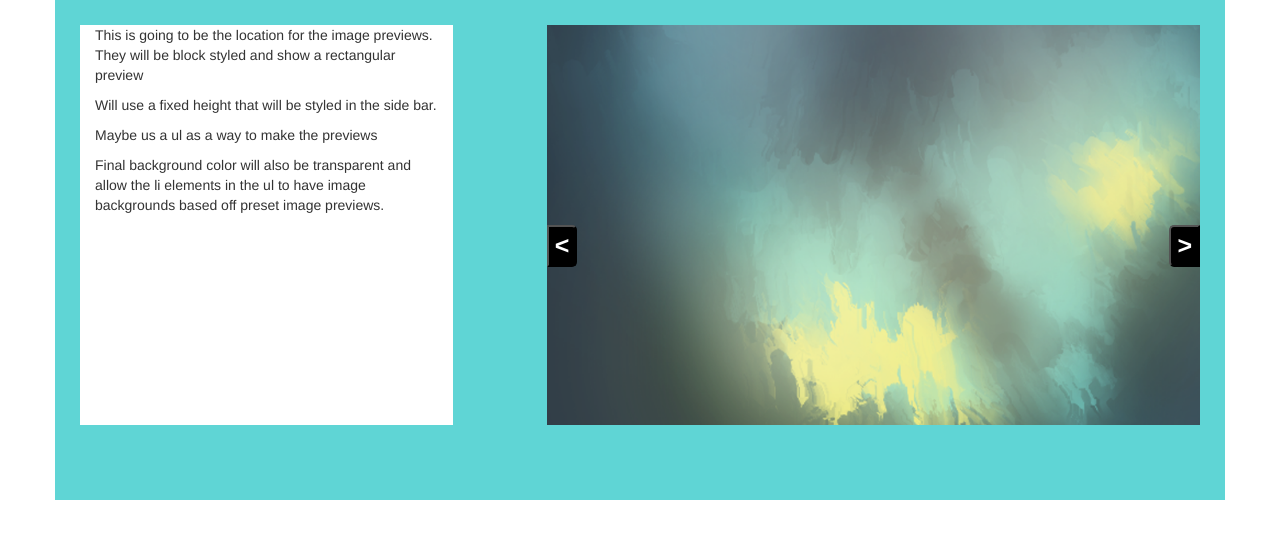
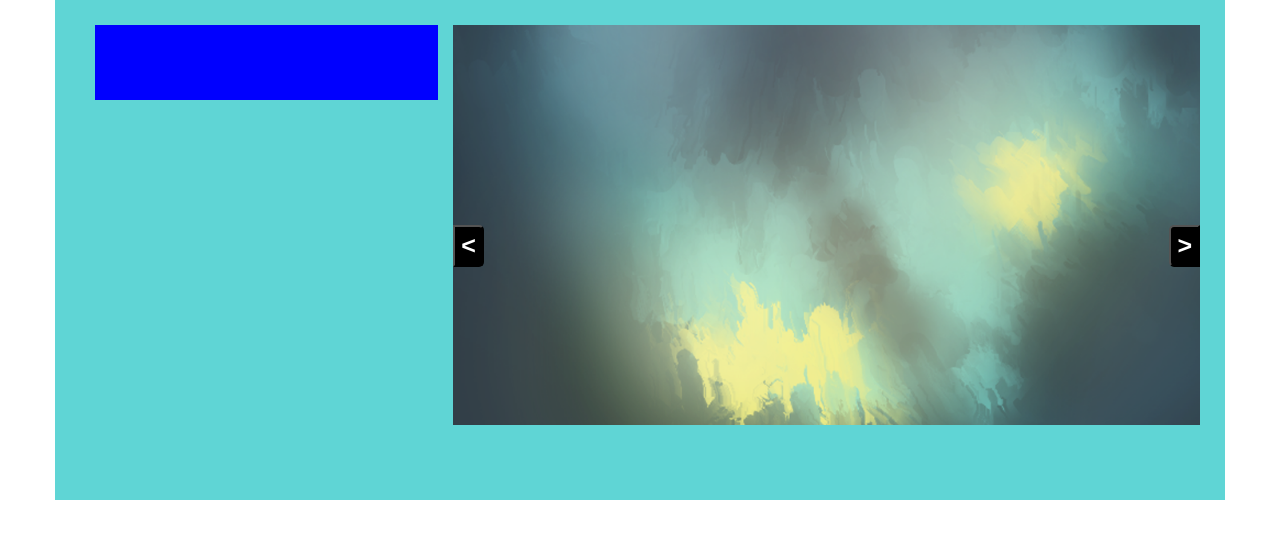
Before and after one commit to sabone2017/portfolio, a plain HTML site: page SliderJS/index.html in a window 1280 px wide. Drawn offline with Linux system fonts and the light colour scheme.

Commit message:
Attempting to add the sidebar preview images.

```diff
--- a/SliderJS/index.html
+++ b/SliderJS/index.html
@@ -19,7 +19,7 @@
 
     .sidebar{
       min-height: 400px;
-      background-color: #FFF;
+      <--background-color: #FFF;-->
     }
 
     .slideContainer{
@@ -32,6 +32,7 @@
     .slide{
       display: none;
       max-height: 400px;
+      min-width: 747px;
     }
 
     .prev , .next{
@@ -48,6 +49,11 @@
       right: 0;
       border-radius: 5px 0 0 5px;
     }
+    .preview{
+      height: 75px;
+      background-color: blue;
+      right: 0;
+    }
   </style>
 
 </head>
@@ -56,12 +62,15 @@
   <div class="container">
     <div class="row row-content slideBody">
       <div class="col-sm-4 sidebar">
-        <p>This is going to be the location for the image previews. They will be block styled and show a rectangular preview</p>
+        <div class="preview">
+
+        </div>
+        <!--<p>This is going to be the location for the image previews. They will be block styled and show a rectangular preview</p>
         <p> Will use a fixed height that will be styled in the side bar.</p>
         <p>Maybe us a ul as a way to make the previews</p>
-        <p>Final background color will also be transparent and allow the li elements in the ul to have image backgrounds based off preset image previews.</p>
+        <p>Final background color will also be transparent and allow the li elements in the ul to have image backgrounds based off preset image previews.</p>-->
       </div>
-      <div class="col-sm-7 col-sm-offset-1 slideContainer">
+      <div class="col-sm-8 slideContainer">
         <img src="images/bgmaybe.png" class="slide">
         <img src="images/DSq3U.jpg" class="slide">
         <img src="images/lookbookdrkrgt.png" class="slide">
--- a/SliderJS/js/slideScript.js
+++ b/SliderJS/js/slideScript.js
@@ -10,7 +10,7 @@ function showSlide(n){
   var i = 0;
   var slides = document.getElementsByClassName("slide");
   if(slideIndex<1){
-    slideIndex = (slides.length - 1);
+    slideIndex = (slides.length);
   }
   if(slideIndex>slides.length){
     slideIndex = 1;
```
